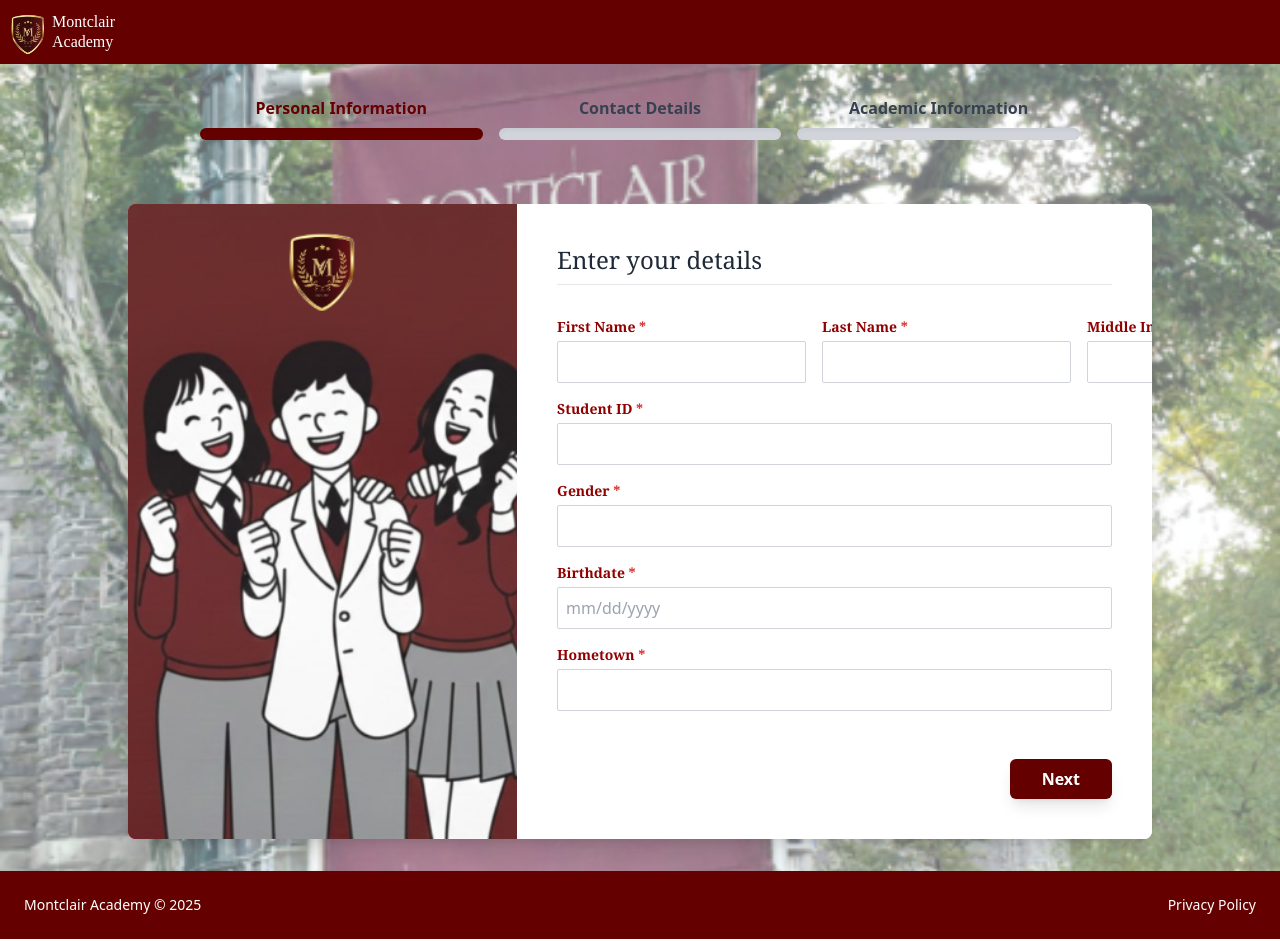
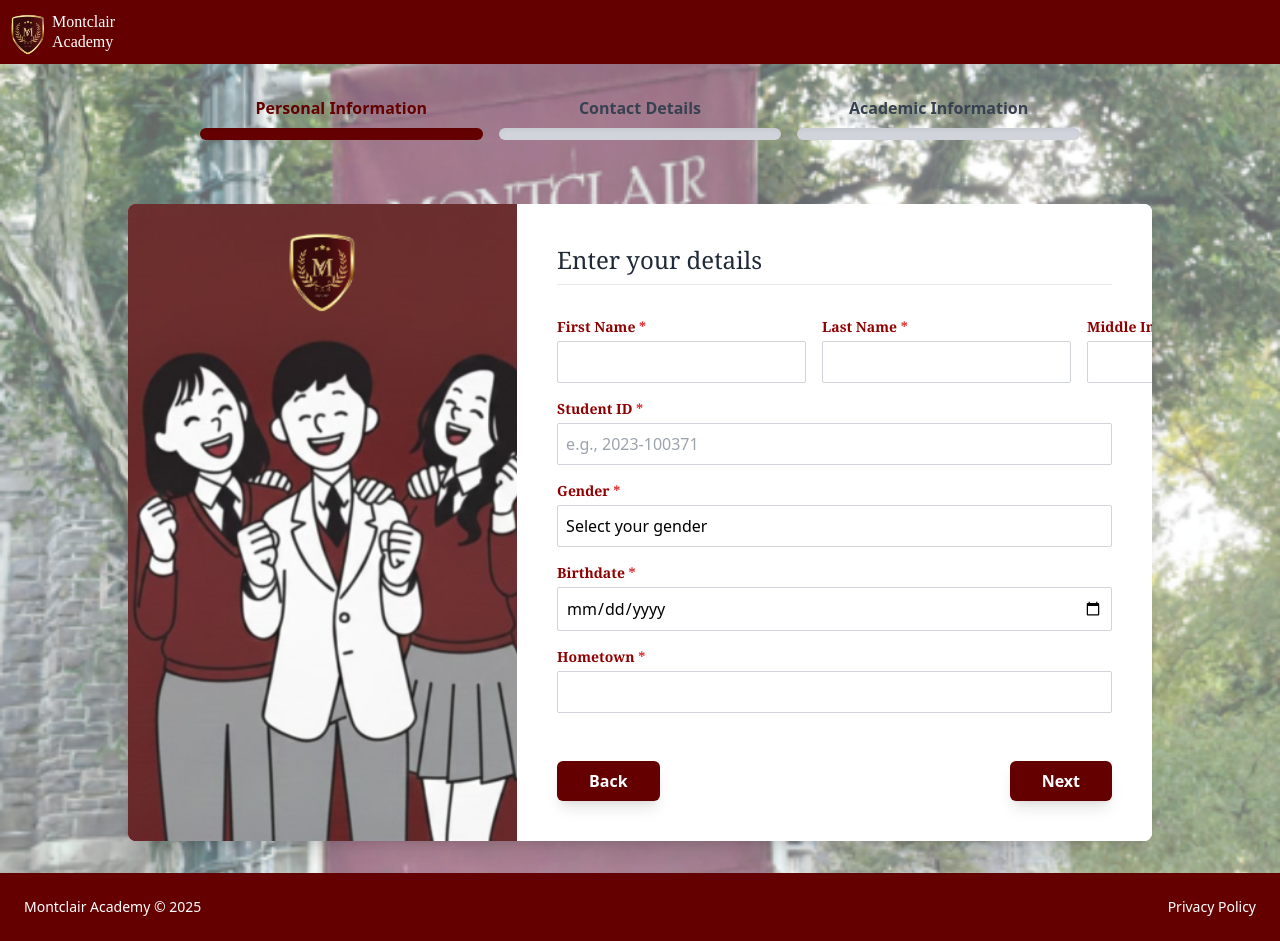
Before and after one commit to navvvh/Student-Information-System, a React (Vite) app in the folder frontend/: page /register in a window 1280 px wide. Built offline with nearby package versions, Linux system fonts and the light colour scheme; a web font is replaced by a local one.

Commit message:
Fixing Personal Section

```diff
--- a/frontend/src/components/registration/PersonalSection.jsx
+++ b/frontend/src/components/registration/PersonalSection.jsx
@@ -1,7 +1,7 @@
 "use client"
 import tao from "../../assets/tao.png"
 
-const InputField = ({ label, id, value, onChange, type = "text", required, className = "" }) => (
+const InputField = ({ label, id, value, onChange, type = "text", required, className = "", placeholder = "", pattern }) => (
   <div className={`flex flex-col ${className}`}>
     <label htmlFor={id} className="text-sm font-serif mb-1 text-[#900000] font-semibold">
       {label} {required && <span className="text-red-600">*</span>}
@@ -14,12 +14,43 @@ const InputField = ({ label, id, value, onChange, type = "text", required, class
       value={value}
       onChange={(e) => onChange(id, e.target.value)}
       className="p-2 border border-gray-300 rounded-sm focus:ring-1 focus:ring-[#900000] focus:border-[#900000] transition-colors"
-      {...(id === "birthdate" && { placeholder: "mm/dd/yyyy", type: "text" })}
+      placeholder={placeholder}
+      pattern={pattern}
     />
   </div>
 )
 
-const PersonalSection = ({ onNext, updateField, values }) => {
+const SelectField = ({ label, id, value, onChange, required, className = "", options = [] }) => (
+    <div className={`flex flex-col ${className}`}>
+        <label htmlFor={id} className="text-sm font-serif mb-1 text-[#900000] font-semibold">
+            {label} {required && <span className="text-red-600">*</span>}
+        </label>
+        <select
+            id={id}
+            name={id}
+            required={required}
+            value={value}
+            onChange={(e) => onChange(id, e.target.value)}
+            className="p-2 border border-gray-300 rounded-sm focus:ring-1 focus:ring-[#900000] focus:border-[#900000] transition-colors bg-white appearance-none"
+        >
+            <option value="" disabled>Select your gender</option>
+            {options.map((option) => (
+                <option key={option.value} value={option.value}>
+                    {option.label}
+                </option>
+            ))}
+        </select>
+    </div>
+)
+
+
+const PersonalSection = ({ onNext, onBack, updateField, values }) => {
+
+    const genderOptions = [
+        { label: "Female", value: "Female" },
+        { label: "Male", value: "Male" },
+    ];
+
   return (
     <div className="flex justify-center mx-auto my-8 max-w-5xl p-0 bg-white shadow-xl rounded-lg overflow-hidden min-h-[520px]">
       <div
@@ -73,23 +104,27 @@ const PersonalSection = ({ onNext, updateField, values }) => {
           <InputField
             label="Student ID"
             id="studentId"
+            type="text"
+            placeholder="e.g., 2023-100371"
+            pattern="[0-9]{4}-[0-9]{6}"
             required={true}
             value={values.studentId}
             onChange={updateField}
             className="mb-4"
           />
-          <InputField
+            <SelectField
                 label="Gender"
                 id="gender"
                 required={true}
                 value={values.gender}
                 onChange={updateField}
+                options={genderOptions}
                 className="mb-4"
             />
           <InputField
             label="Birthdate"
             id="birthdate"
-            type="text"
+            type="date"
             required={true}
             value={values.birthdate}
             onChange={updateField}
@@ -105,7 +140,14 @@ const PersonalSection = ({ onNext, updateField, values }) => {
             className="mb-12"
           />
 
-          <div className="flex justify-end gap-4 mt-auto">
+          <div className="flex justify-between gap-4 mt-auto">
+            <button
+              type="button"
+              onClick={onBack}
+              className="px-8 py-2 bg-[#640000] text-white rounded-md shadow-lg hover:bg-red-800 transition-colors font-semibold"
+            >
+              Back
+            </button>
             <button
               type="submit"
               className="px-8 py-2 bg-[#640000] text-white rounded-md shadow-lg hover:bg-red-800 transition-colors font-semibold"
--- a/frontend/src/components/registration/RecordSection.jsx
+++ b/frontend/src/components/registration/RecordSection.jsx
@@ -2,7 +2,7 @@
 
 import { useState, useEffect } from "react"
 import { useNavigate } from "react-router-dom"
-import bg8 from "../../assets/asdagffalhaalhjshgd.png"
+import bg8 from "../../assets/asdagffalhaalhjshgd.png";
 
 export default function RecordsSection() {
   const navigate = useNavigate()
@@ -54,33 +54,12 @@ export default function RecordsSection() {
     }
   }
 
-  const handleInsert = () => {
-    const newStudent = {
-      id: Date.now(),
-      studentId: `2023-${Math.floor(Math.random() * 100000)}`,
-      firstName: "New",
-      lastName: "Student",
-      middleInitial: "X",
-      gender: "Unknown",
-      birthdate: "01/01/2000",
-      hometown: "Unknown",
-      contactNo: "0000000000",
-      email: "new@student.com",
-      department: "CCIT",
-      enrollmentDate: "2023-08-15",
-      yearLevel: "1st",
-      gwa: "0.00",
-    }
-    setStudents([...students, newStudent])
-  }
-
-  const handleUpdate = () => {
-    if (selectedIds.size === 0) return alert("Select a student to update")
-    const idToUpdate = Array.from(selectedIds)[0]
-    const updated = students.map((s) =>
-      (s.id || s.studentId) === idToUpdate ? { ...s, firstName: s.firstName + " Updated" } : s,
-    )
-    setStudents(updated)
+  const handleEdit = () => {
+    if (selectedIds.size === 0) return alert("Select a student to edit")
+    const idToEdit = Array.from(selectedIds)[0]
+    // Store the student ID in sessionStorage for the edit page to retrieve
+    sessionStorage.setItem("editingStudentId", idToEdit)
+    navigate("/edit-student")
   }
 
   const handleDelete = () => {
@@ -93,7 +72,7 @@ export default function RecordsSection() {
   return (
     <div className="flex flex-col min-h-screen bg-gray-50">
       <header className="bg-[#640000] text-white px-4 py-3 flex items-center gap-3">
-        <img src={bg8 || "/placeholder.svg"} alt="Montclair" className="w-16 h-16 -m-5" />
+        <img src={bg8} alt="Montclair" className="size-16 -m-5" />
         <span className="text-1xl font-alike leading-tight">
           Montclair <br /> Academy
         </span>
@@ -193,16 +172,10 @@ export default function RecordsSection() {
 
           <div className="flex gap-4">
             <button
-              onClick={handleInsert}
+              onClick={handleEdit}
               className="px-6 py-2 bg-[#640000] text-white rounded-lg hover:bg-red-800 font-medium transition"
             >
-              Insert
-            </button>
-            <button
-              onClick={handleUpdate}
-              className="px-6 py-2 bg-[#640000] text-white rounded-lg hover:bg-red-800 font-medium transition"
-            >
-              Update
+              Edit
             </button>
             <button
               onClick={handleDelete}
```
Lines whose indentation alone changed are shown as unchanged.
